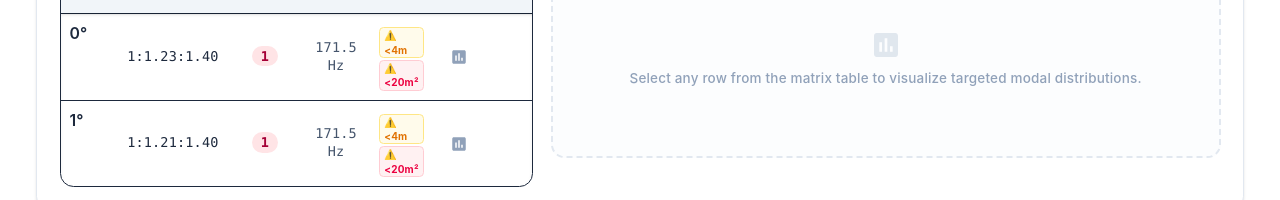
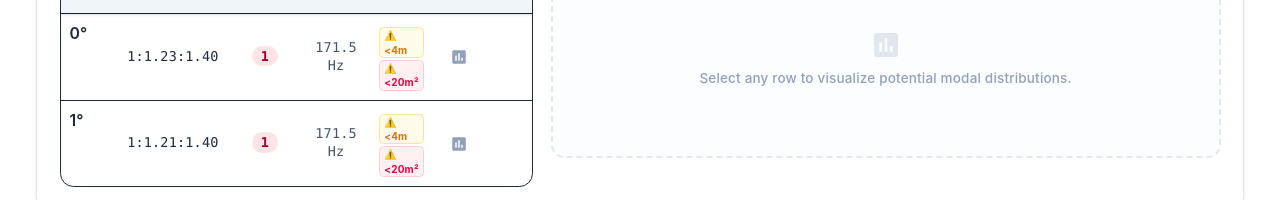
Before and after one commit to Atakanz/room-splay-calculator, a React (Vite) app: page /calculator in a window 1280 px wide. Both pictures are taken after a click on the button "CALCULATE OPTIMUM ANGLES". Shown: the part 1318-1518 px from the top of the page. Built offline with nearby package versions, Linux system fonts and the light colour scheme.

Commit message:
texts edited

```diff
--- a/src/pages/calculator.jsx
+++ b/src/pages/calculator.jsx
@@ -464,7 +464,7 @@ export default function Calculator() {
                     <div className="flex flex-col sm:flex-row justify-between items-start sm:items-center border-b border-slate-700 pb-2 mb-3 gap-3">
                         <div>
                             <h2 className="text-xs font-bold uppercase tracking-wider text-shadow-olive-100">
-                                {strategyMode === 'controlled' ? 'Outer Rectangular Response' : 'Initial Room Response'}
+                                {strategyMode === 'controlled' ? 'Initial Rectangular Dimensions' : 'Initial Room Response'}
                             </h2>
                             <p className="text-xs text-slate-200 font-mono">Dimensions: {w.toFixed(2)} m x {l.toFixed(2)} m x {currentHeight} m</p>
                             <span className="text-slate-400 text-xs">
@@ -526,7 +526,7 @@ export default function Calculator() {
             {result && isInputComplete && (
                 <div ref={resultRef} className="p-5 bg-white border border-slate-200 rounded-xl shadow-sm space-y-4 animate-in fade-in slide-in-from-bottom-4 duration-500">
                     <h2 className="text-lg font-bold flex items-center gap-2 border-b pb-2">
-                        <span className="w-1.5 h-5 bg-blue-500 rounded-full"></span> {strategyMode === 'controlled' ? "Outer Dimensions" : "Splaying Results"}
+                        <span className="w-1.5 h-5 bg-blue-500 rounded-full"></span> {strategyMode === 'controlled' ? "Initial Rectangular Dimensions" : "Splaying Results"}
                     </h2>
 
                     {activeTab === 'optimum' && (
@@ -630,7 +630,7 @@ export default function Calculator() {
                                     ) : (
                                         <div className="h-[200px] flex flex-col items-center justify-center border-2 border-dashed border-slate-200 rounded-xl text-slate-400 p-4 text-center bg-slate-50/40">
                                             <MdAssessment size={32} className="text-slate-300 mb-2 animate-pulse" />
-                                            <p className="text-xs font-medium">Select any row from the matrix table to visualize targeted modal distributions.</p>
+                                            <p className="text-xs font-medium">Select any row to visualize potential modal distributions.</p>
                                         </div>
                                     )}
                                 </div>
@@ -699,6 +699,9 @@ export default function Calculator() {
                                 </div>
 
                             </div>
+                            <h2 className="text-lg font-bold flex items-center gap-2 border-b pb-2">
+                                <span className="w-1.5 h-5 bg-blue-500 rounded-full"></span> Result - Splayed Model Dimensions
+                            </h2>
                             <div className="grid grid-cols-3 lg:grid-cols-5 gap-3 font-mono text-sm animate-in zoom-in-95 duration-200">
                                 <div className="p-3 md:p-2.5 bg-slate-50 border border-slate-100 rounded">
                                     <p className="text-xs md:text-[10px] text-indigo-500 uppercase font-sans tracking-wide">Width Rear</p>
```
